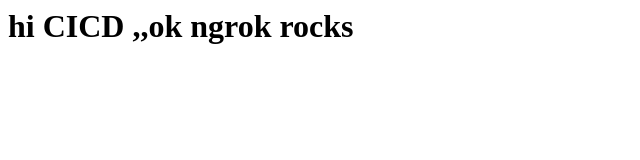
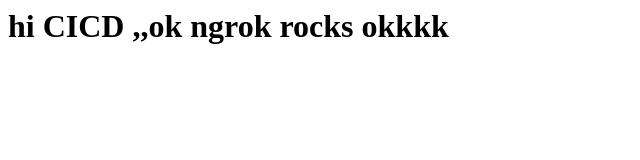
Before and after one commit to ilove1DevOps/CI-CD-check, a plain HTML site: page index.html in a window 1280 px wide. Shown: the whole page, without its empty margins (0-640 px from the left). Drawn offline with Linux system fonts and the light colour scheme.

Commit message:
Update index.html

```diff
--- a/index.html
+++ b/index.html
@@ -1 +1 @@
-<h1> hi CICD  ,,ok ngrok rocks</h1>
+<h1> hi CICD  ,,ok ngrok rocks         okkkk</h1>
```
